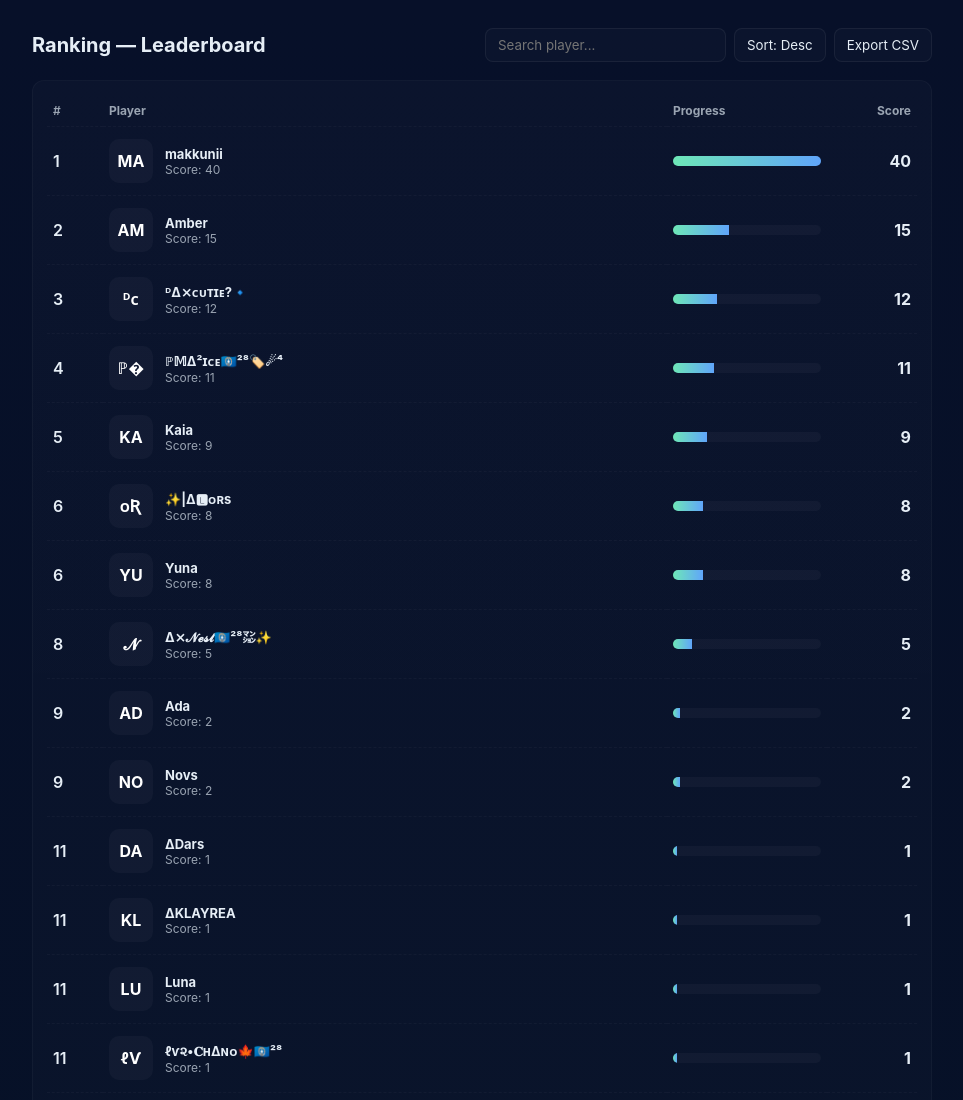
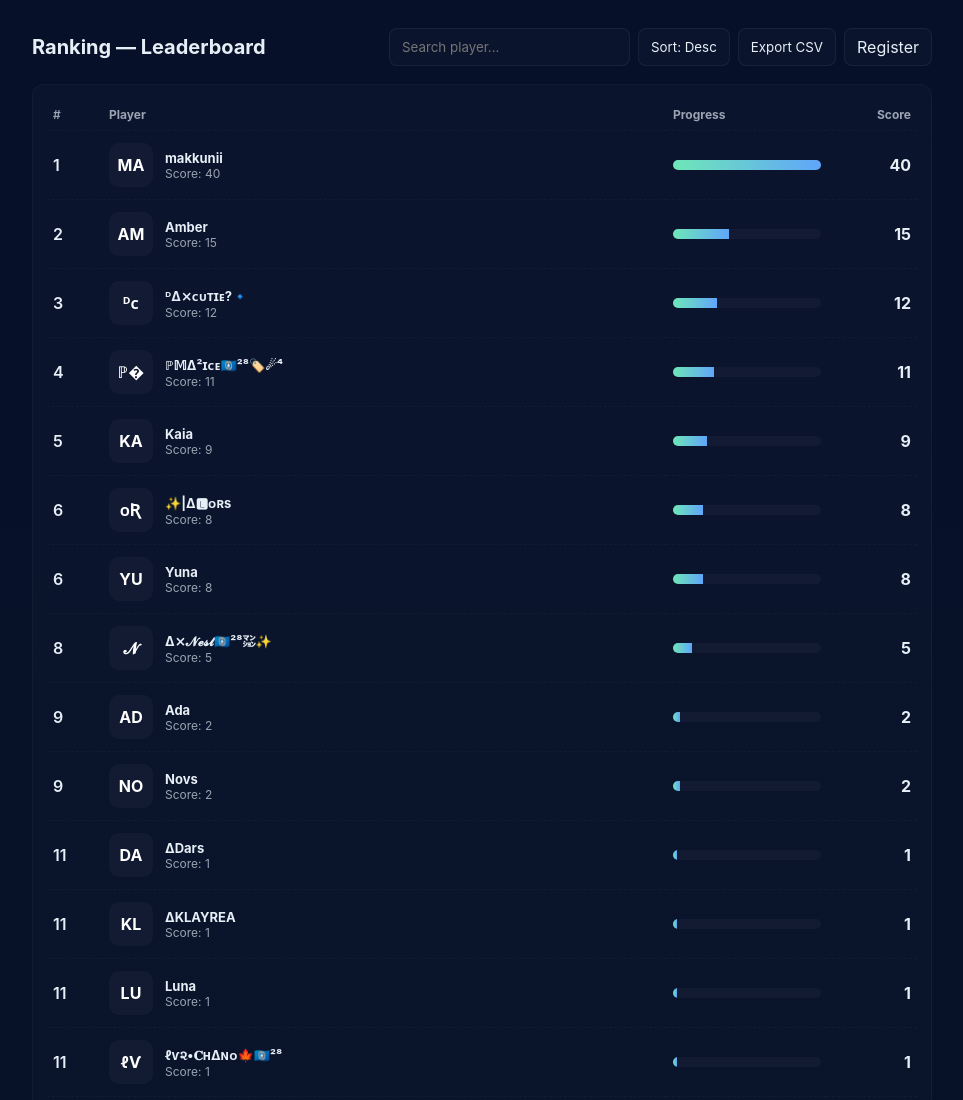
Before and after one commit to makkunii/Black-Dragon-Ranking, a plain HTML site: page index.html in a window 1280 px wide. Shown: the top 1100 px of the page, without its empty margins (158-1121 px from the left). Drawn offline with Linux system fonts and the light colour scheme.

Commit message:
Update index.html

```diff
--- a/index.html
+++ b/index.html
@@ -12,7 +12,7 @@
     header{display:flex;align-items:center;justify-content:space-between;margin-bottom:18px}
     h1{font-size:20px;margin:0}
     .controls{display:flex;gap:8px}
-    .controls input[type="search"],.controls button{padding:8px 12px;border-radius:8px;border:1px solid rgba(255,255,255,0.06);background:rgba(255,255,255,0.02);color:inherit}
+    .controls input[type="search"],.controls button,.controls a{padding:8px 12px;border-radius:8px;border:1px solid rgba(255,255,255,0.06);background:rgba(255,255,255,0.02);color:inherit;text-decoration:none;display:inline-block}
     .card{background:linear-gradient(180deg,rgba(255,255,255,0.02),rgba(255,255,255,0.01));border:1px solid rgba(255,255,255,0.03);padding:14px;border-radius:12px}
     table{width:100%;border-collapse:collapse}
     thead th{color:var(--muted);text-align:left;padding:8px 6px;font-size:12px}
@@ -39,6 +39,7 @@
         <input id="search" type="search" placeholder="Search player..." />
         <button id="sortBtn">Sort: Desc</button>
         <button id="export">Export CSV</button>
+        <a href="https://docs.google.com/forms/d/e/1FAIpQLSf6iUwWj14tzTji--LmMC23ByHdY_Uc7HDjfPtReXih11ocnw/viewform" target="_blank">Register</a>
       </div>
     </header>
 
```
